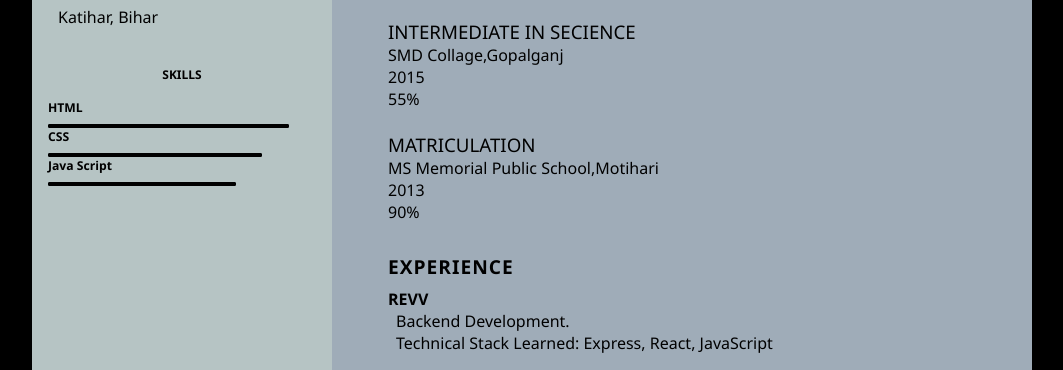
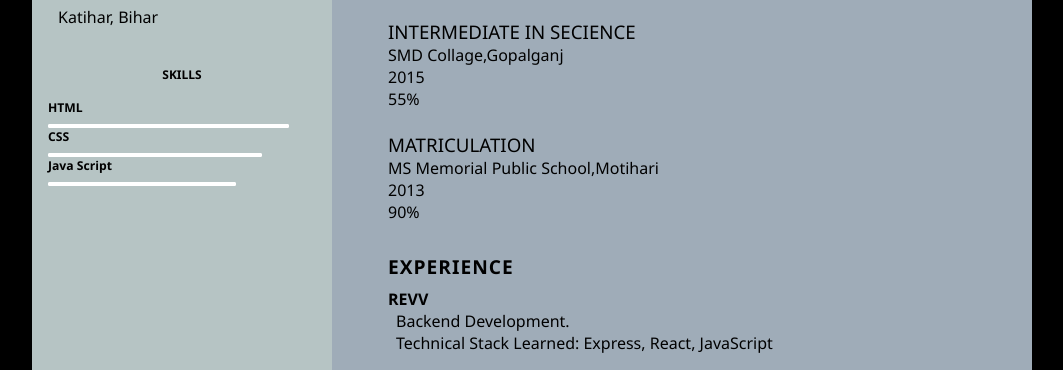
Before and after one commit to srivastava02aman/responsive-resume-css, a plain HTML site: page index.html in a window 1280 px wide. Shown: the part 430-800 px from the top of the page, without its empty margins (32-1095 px from the left). Drawn offline with Linux system fonts and the light colour scheme.

Commit message:
Update style.css
progress bar update.

```diff
--- a/css/style.css
+++ b/css/style.css
@@ -90,10 +90,10 @@ background-color: rgb(159, 172, 184);
 }
 
 .progress-bar{
-    background-color: black;
+    background-color: white;
     border-radius: 1px;
     height: 4px;
-    border: 1px solid black;
+    border: 1px solid white;
 }
 .skill-name{
     padding-bottom: 0.5rem;
```
